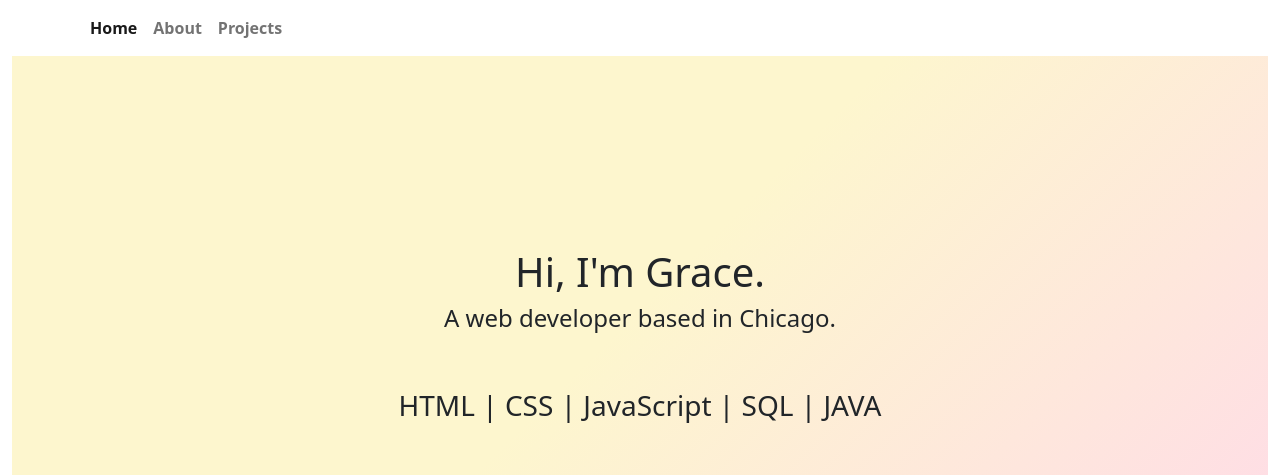
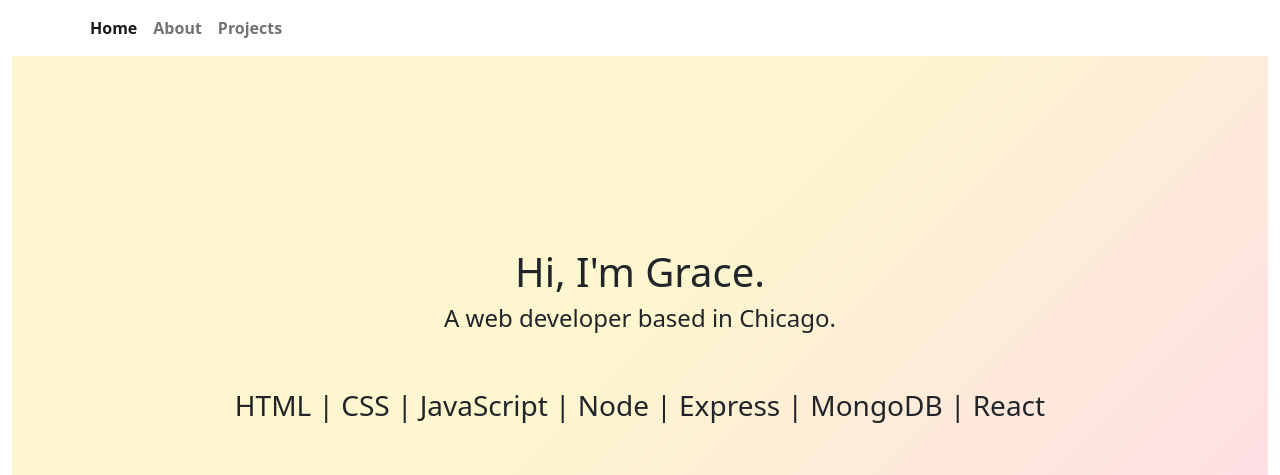
Before and after one commit to grace1501/grace1501.github.io, a plain HTML site: page index.html in a window 1280 px wide. Shown: the top 475 px of the page. Drawn offline with nearby package versions, Linux system fonts and the light colour scheme.

Commit message:
Update index.html

```diff
--- a/index.html
+++ b/index.html
@@ -62,7 +62,7 @@
 
         <div id="my-skills" class="row p-5">
           <div class="col">
-            <h3>HTML | CSS | JavaScript | SQL | JAVA</h3>
+            <h3>HTML | CSS | JavaScript | Node | Express | MongoDB | React</h3>
           </div>
         </div>
 
```
